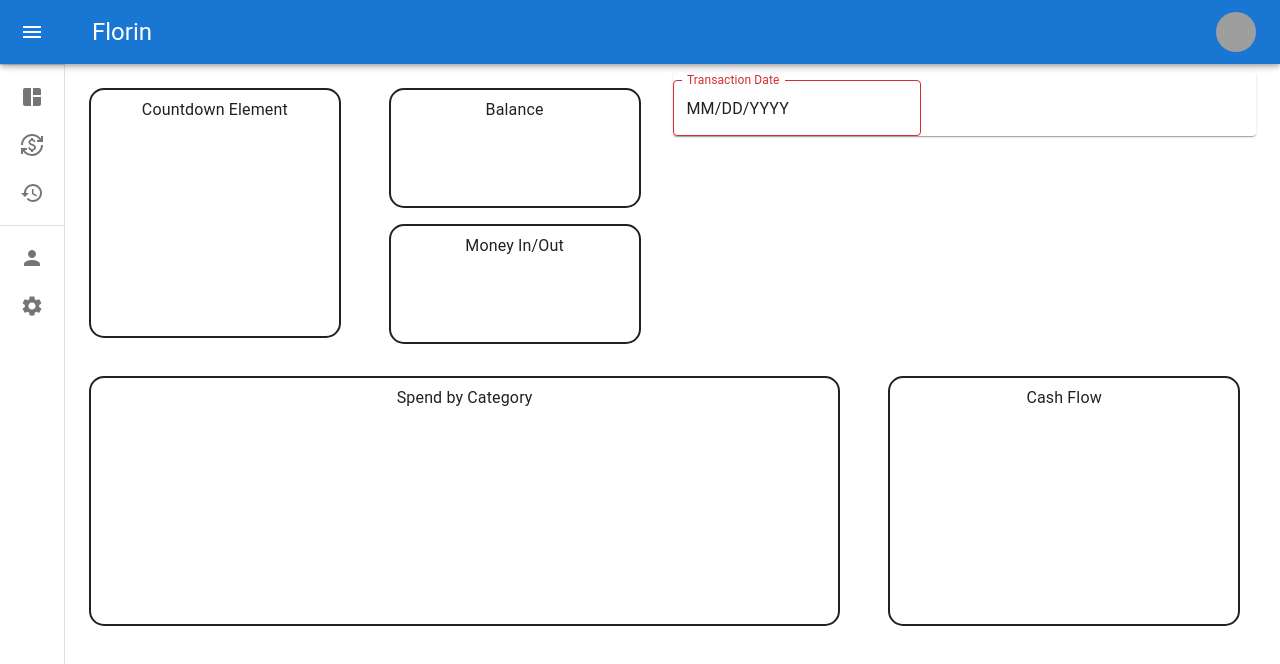
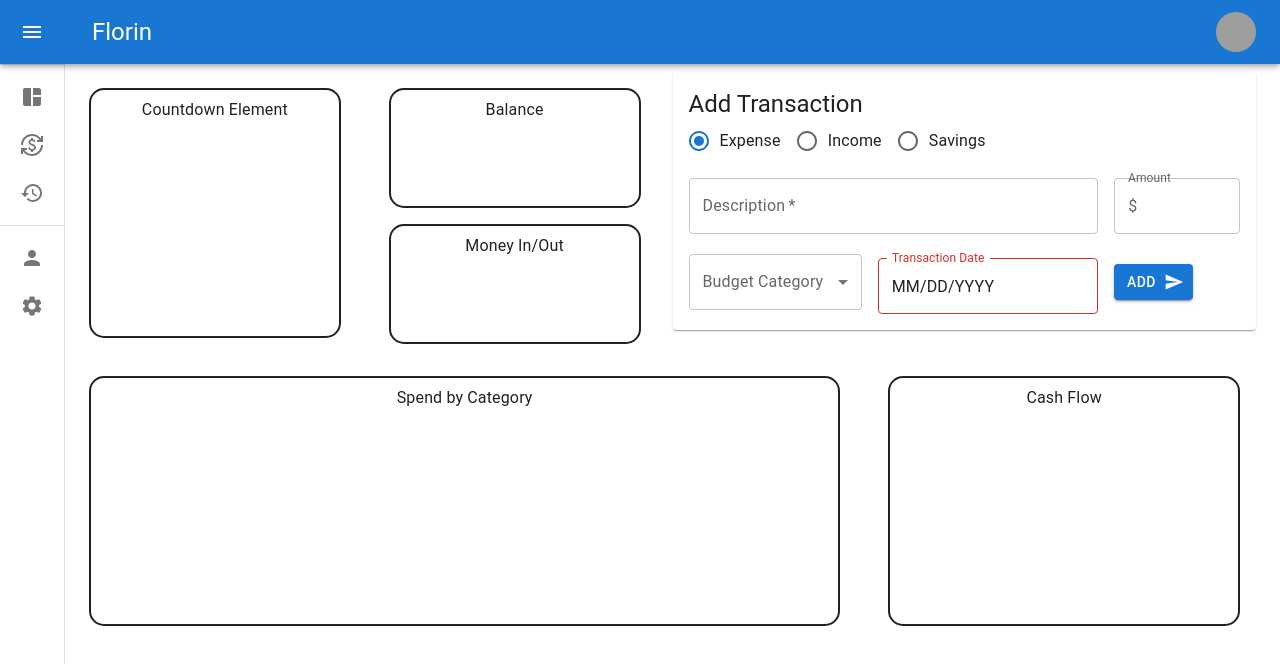
Before and after one commit to jayabaldwin/budget-app, a React (Vite) app in the folder client/: page /home/dashboard in a window 1280 px wide. Shown: the top 664 px of the page. Built offline with nearby package versions, Linux system fonts and the light colour scheme; grey boxes are pictures that could not be loaded; the HTML template or start-up script is replaced by a standard one.

Commit message:
Outline of transaction component

```diff
--- a/client/src/components/dashboard/TransactionForm.jsx
+++ b/client/src/components/dashboard/TransactionForm.jsx
@@ -1,26 +1,124 @@
-// import React from 'react'
+import { useState } from 'react';
 import Paper from '@mui/material/Paper';
-// import { styled } from '@mui/material/styles';
-// import { Grid } from '@mui/material';
-import DatePicker from '../../utils/DatePicker.jsx'
-import Stack from '@mui/material/Stack';
+import Typography from '@mui/material/Typography';
+import Radio from '@mui/material/Radio';
+import RadioGroup from '@mui/material/RadioGroup';
+import FormControlLabel from '@mui/material/FormControlLabel';
+import FormControl from '@mui/material/FormControl';
+import InputLabel from '@mui/material/InputLabel';
+import InputAdornment from '@mui/material/InputAdornment';
+import OutlinedInput from '@mui/material/OutlinedInput';
+import TextField from '@mui/material/TextField';
+import MenuItem from '@mui/material/MenuItem';
+import Select from '@mui/material/Select';
+import Button from '@mui/material/Button';
+import SendIcon from '@mui/icons-material/Send';
+import DatePicker from '../../utils/DatePicker.jsx';
+import Grid from '@mui/material/Grid';
 
-// const Form = styled('div')(() => ({
-//     display: 'flex',
-//     justifyContent: 'flex-start',
-    // padding: theme.spacing(0, 1),
-    // necessary for content to be below app bar
-    // ...theme.mixins.toolbar,
-//   }));
+export default function TransactionForm() {
+  const [type, setType] = useState('Expense');
+  const [description, setDescription] = useState('');
+  const [amount, setAmount] = useState('');
+  const [budgetCategory, setBudgetCategory] = useState('');
+  const [date, setDate] = useState(new Date());
 
-export default function TransactionForm(){
-    return (
-        <Paper>
-            <Stack>
-             <DatePicker />
+  const handleTypeChange = (event) => {
+    setType(event.target.value);
+  };
 
+  const handleDescriptionChange = (event) => {
+    setDescription(event.target.value);
+  };
 
-            </Stack>
-        </Paper>
-    )
+  const handleAmountChange = (event) => {
+    setAmount(event.target.value);
+  };
+
+  const handleBudgetCategoryChange = (event) => {
+    setBudgetCategory(event.target.value);
+  };
+
+  const handleDateChange = (date) => {
+    setDate(date);
+  };
+
+  const handleSubmit = () => {
+    // Handle form submission
+  };
+
+  return (
+    <Paper component="form" sx={{ p: 2 }}>
+      <Typography variant='h5'>Add Transaction</Typography>
+      <Grid container spacing={2} alignItems="center">
+        <Grid item xs={12}>
+          <FormControl>
+            <RadioGroup row value={type} onChange={handleTypeChange}>
+              <FormControlLabel value="Expense" control={<Radio />} label="Expense" />
+              <FormControlLabel value="Income" control={<Radio />} label="Income" />
+              <FormControlLabel value="Savings" control={<Radio />} label="Savings" />
+            </RadioGroup>
+          </FormControl>
+        </Grid>
+        <Grid item xs={12}>
+          <Grid container spacing={2} alignItems="center">
+            <Grid item xs={9}>
+              <TextField
+                required
+                label="Description"
+                value={description}
+                onChange={handleDescriptionChange}
+                fullWidth
+              />
+            </Grid>
+            <Grid item xs={3}>
+              <FormControl fullWidth>
+                <InputLabel htmlFor="outlined-amount">Amount</InputLabel>
+                <OutlinedInput
+                  required
+                  id="outlined-amount"
+                  startAdornment={<InputAdornment position="start">$</InputAdornment>}
+                  value={amount}
+                  onChange={handleAmountChange}
+                />
+              </FormControl>
+            </Grid>
+          </Grid>
+        </Grid>
+        <Grid item xs={12}>
+          <Grid container spacing={2} alignItems="center">
+            <Grid item xs={4}>
+              <FormControl fullWidth>
+                <InputLabel id="budget-category">Budget Category</InputLabel>
+                <Select
+                  labelId="budget-category"
+                  id="budget-category"
+                  value={budgetCategory}
+                  onChange={handleBudgetCategoryChange}
+                >
+                  <MenuItem value={"Home"}>Home</MenuItem>
+                  <MenuItem value={"Utilities"}>Utilities</MenuItem>
+                  <MenuItem value={"Transport"}>Transport</MenuItem>
+                  <MenuItem value={"Groceries"}>Groceries</MenuItem>
+                  <MenuItem value={"Eating Out"}>Eating Out</MenuItem>
+                </Select>
+              </FormControl>
+            </Grid>
+            <Grid item xs={5}>
+              <DatePicker
+                label="Date"
+                value={date}
+                onChange={handleDateChange}
+              />
+            </Grid>
+            <Grid item xs={2}>
+              <Button variant="contained" onClick={handleSubmit} fullWidth endIcon={<SendIcon />}>
+                Add
+              </Button>
+            </Grid>
+          </Grid>
+        </Grid>
+      </Grid>
+    </Paper>
+  );
 }
--- a/client/src/utils/DatePicker.jsx
+++ b/client/src/utils/DatePicker.jsx
@@ -17,7 +17,7 @@ export default function DatePickerValue() {
     <LocalizationProvider dateAdapter={AdapterDayjs}>
       <DemoContainer components={['DatePicker']}>
 
-        {isMobile ? (
+        {!isMobile ? (
           <DatePicker
           label="Transaction Date"
           value={value}
```
